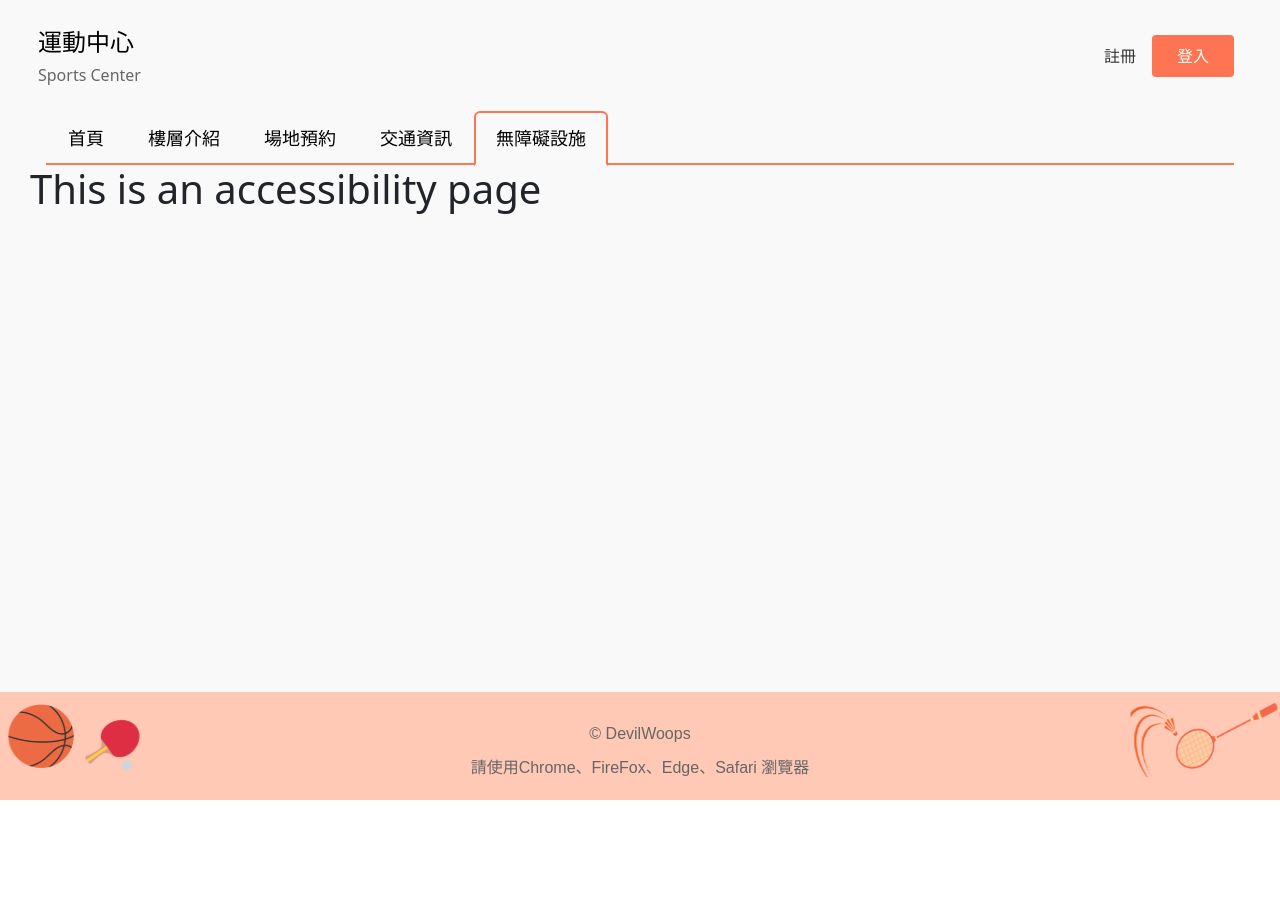
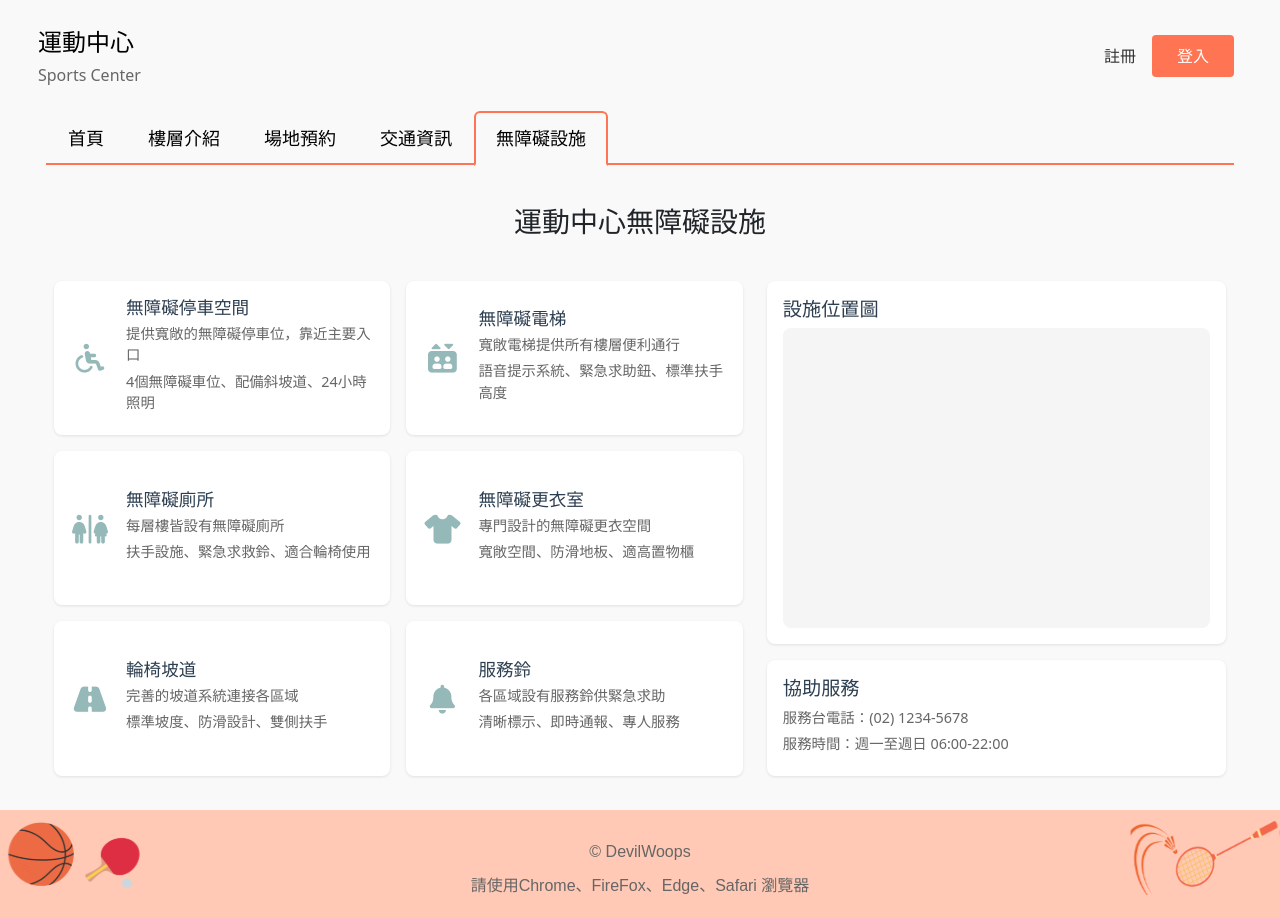
Before and after one commit to D1204480/sport_reservation_frontend, a Vue app in the folder sport_frontend/: page /accessibility in a window 1280 px wide. Before the commit the page ends 800 px from the top, so only its background shows below. Built offline with nearby package versions, Linux system fonts and the light colour scheme.

Commit message:
無障礙設施

```diff
--- a/sport_frontend/index.html
+++ b/sport_frontend/index.html
@@ -12,6 +12,9 @@
     integrity="sha384-QWTKZyjpPEjISv5WaRU9OFeRpok6YctnYmDr5pNlyT2bRjXh0JMhjY6hW+ALEwIH" crossorigin="anonymous">
   <!-- Bootstrap Icons CDN-->
   <link rel="stylesheet" href="https://cdn.jsdelivr.net/npm/bootstrap-icons@1.11.3/font/bootstrap-icons.min.css">
+
+  <!-- Font Awesome CDN-->
+  <link rel="stylesheet" href="https://cdnjs.cloudflare.com/ajax/libs/font-awesome/6.5.1/css/all.min.css" integrity="sha512-DTOQO9RWCH3ppGqcWaEA1BIZOC6xxalwEsw9c2QQeAIftl+Vegovlnee1c9QX4TctnWMn13TZye+giMm8e2LwA==" crossorigin="anonymous" referrerpolicy="no-referrer" />
 </head>
 
 <body>
--- a/sport_frontend/src/views/Accessibility.vue
+++ b/sport_frontend/src/views/Accessibility.vue
@@ -1,11 +1,222 @@
-<script>
-</script>
+<!-- AccessibilityFacilities.vue -->
 <template>
-  <div class="accessibility">
-    <h1>This is an accessibility page</h1>
+  <div class="pageTitle">
+    <h3>運動中心無障礙設施</h3>
+  </div>
+  <div class="accessibility-facilities">
+
+
+    <div class="main-content">
+      <!-- 左欄：設施列表 - 2x3網格 -->
+      <div class="left-column">
+        <div class="facility-grid">
+          <div v-for="(facility, index) in facilities" :key="index" class="facility-card">
+            <div class="facility-icon">
+              <i :class="facility.icon"></i>
+            </div>
+            <div class="facility-content">
+              <h3>{{ facility.name }}</h3>
+              <p>{{ facility.description }}</p>
+              <p class="facility-details">
+                {{ facility.details.join('、') }}
+              </p>
+            </div>
+          </div>
+        </div>
+      </div>
+
+      <!-- 右欄：地圖和聯絡資訊 -->
+      <div class="right-column">
+        <section class="location-map">
+          <h2>設施位置圖</h2>
+          <div class="map-container">
+            <!-- 地圖容器 -->
+          </div>
+        </section>
+
+        <section class="contact-info">
+          <h2>協助服務</h2>
+          <div class="contact-details">
+            <p>服務台電話：(02) 1234-5678</p>
+            <p>服務時間：週一至週日 06:00-22:00</p>
+          </div>
+        </section>
+      </div>
+    </div>
   </div>
 </template>
 
-<style>
+<script setup>
+import { ref } from 'vue'
 
+const facilities = ref([
+  {
+    name: '無障礙停車空間',
+    icon: 'fas fa-wheelchair',
+    description: '提供寬敞的無障礙停車位，靠近主要入口',
+    details: ['4個無障礙車位', '配備斜坡道', '24小時照明']
+  },
+  {
+    name: '無障礙電梯',
+    icon: 'fas fa-elevator',
+    description: '寬敞電梯提供所有樓層便利通行',
+    details: ['語音提示系統', '緊急求助鈕', '標準扶手高度']
+  },
+  {
+    name: '無障礙廁所',
+    icon: 'fas fa-restroom',
+    description: '每層樓皆設有無障礙廁所',
+    details: ['扶手設施', '緊急求救鈴', '適合輪椅使用']
+  },
+  {
+    name: '無障礙更衣室',
+    icon: 'fas fa-tshirt',
+    description: '專門設計的無障礙更衣空間',
+    details: ['寬敞空間', '防滑地板', '適高置物櫃']
+  },
+  {
+    name: '輪椅坡道',
+    icon: 'fas fa-road',
+    description: '完善的坡道系統連接各區域',
+    details: ['標準坡度', '防滑設計', '雙側扶手']
+  },
+  {
+    name: '服務鈴',
+    icon: 'fas fa-bell',
+    description: '各區域設有服務鈴供緊急求助',
+    details: ['清晰標示', '即時通報', '專人服務']
+  }
+])
+</script>
+
+<style scoped>
+.pageTitle {
+  display: flex;
+  justify-content: center;
+  text-align: center;
+  margin: 40px 0px 10px 0px;
+}
+
+.accessibility-facilities {
+  max-width: 1400px;
+  margin: 0 auto;
+  padding: 1.5rem;
+}
+
+.main-content {
+  display: flex;
+  gap: 1.5rem;
+}
+
+/* 左欄樣式 */
+.left-column {
+  flex: 3;
+}
+
+.facility-grid {
+  display: grid;
+  grid-template-columns: repeat(2, 1fr);
+  /* 2列 */
+  grid-template-rows: repeat(3, 1fr);
+  /* 3行 */
+  gap: 1rem;
+  height: 100%;
+}
+
+.facility-card {
+  background: #fff;
+  border-radius: 8px;
+  padding: 1rem;
+  box-shadow: 0 1px 3px rgba(0, 0, 0, 0.1);
+  display: flex;
+  gap: 1rem;
+  height: 100%;
+  align-items: center;
+}
+
+.facility-icon {
+  font-size: 1.5rem;
+  color: #3498db;
+  min-width: 40px;
+  text-align: center;
+}
+
+.facility-content {
+  flex: 1;
+}
+
+.facility-content h3 {
+  color: #2c3e50;
+  font-size: 1.1rem;
+  margin-bottom: 0.3rem;
+}
+
+.facility-content p {
+  font-size: 0.9rem;
+  color: #666;
+  margin-bottom: 0.3rem;
+}
+
+.facility-details {
+  font-size: 0.85rem;
+  color: #666;
+}
+
+.facility-icon {
+  color: #95b8b8;
+  font-size: 1.8rem;
+}
+
+/* 右欄樣式 */
+.right-column {
+  flex: 2;
+  display: flex;
+  flex-direction: column;
+  gap: 1rem;
+}
+
+.location-map,
+.contact-info {
+  background: #fff;
+  border-radius: 8px;
+  padding: 1rem;
+  box-shadow: 0 1px 3px rgba(0, 0, 0, 0.1);
+}
+
+.map-container {
+  height: 300px;
+  background: #f5f5f5;
+  border-radius: 8px;
+  margin-top: 0.5rem;
+}
+
+h2 {
+  color: #2c3e50;
+  font-size: 1.2rem;
+  margin-bottom: 0.5rem;
+}
+
+.contact-details p {
+  margin: 0.3rem 0;
+  color: #666;
+  font-size: 0.9rem;
+}
+
+/* 響應式設計 */
+@media (max-width: 1023px) {
+  .main-content {
+    flex-direction: column;
+  }
+
+  .facility-grid {
+    grid-template-columns: 1fr;
+    grid-template-rows: auto;
+  }
+}
+
+@media (min-width: 640px) and (max-width: 1023px) {
+  .facility-grid {
+    grid-template-columns: repeat(2, 1fr);
+  }
+}
 </style>
```
